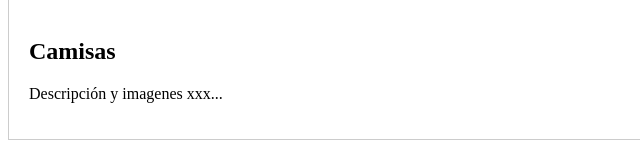
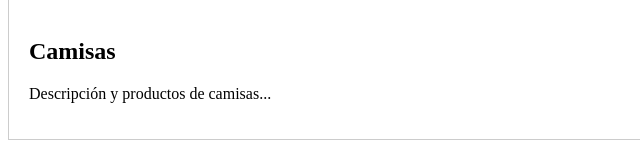
Before and after one commit to ANGELPALACIOSZ/angel-palacios, a plain HTML site: page index.html in a window 1280 px wide. Both pictures are taken after a click on the button "Camisas". Shown: the part 424-566 px from the top of the page, 0-640 px from the left. Drawn offline with Linux system fonts and the light colour scheme.

Commit message:
Update index.html

```diff
--- a/index.html
+++ b/index.html
@@ -39,7 +39,7 @@
 
     <div id="Camisas" class="content">
         <h2>Camisas</h2>
-        <p>Descripción y imagenes xxx...</p>
+        <p>Descripción y productos de camisas...</p>
     </div>
 
 
```
